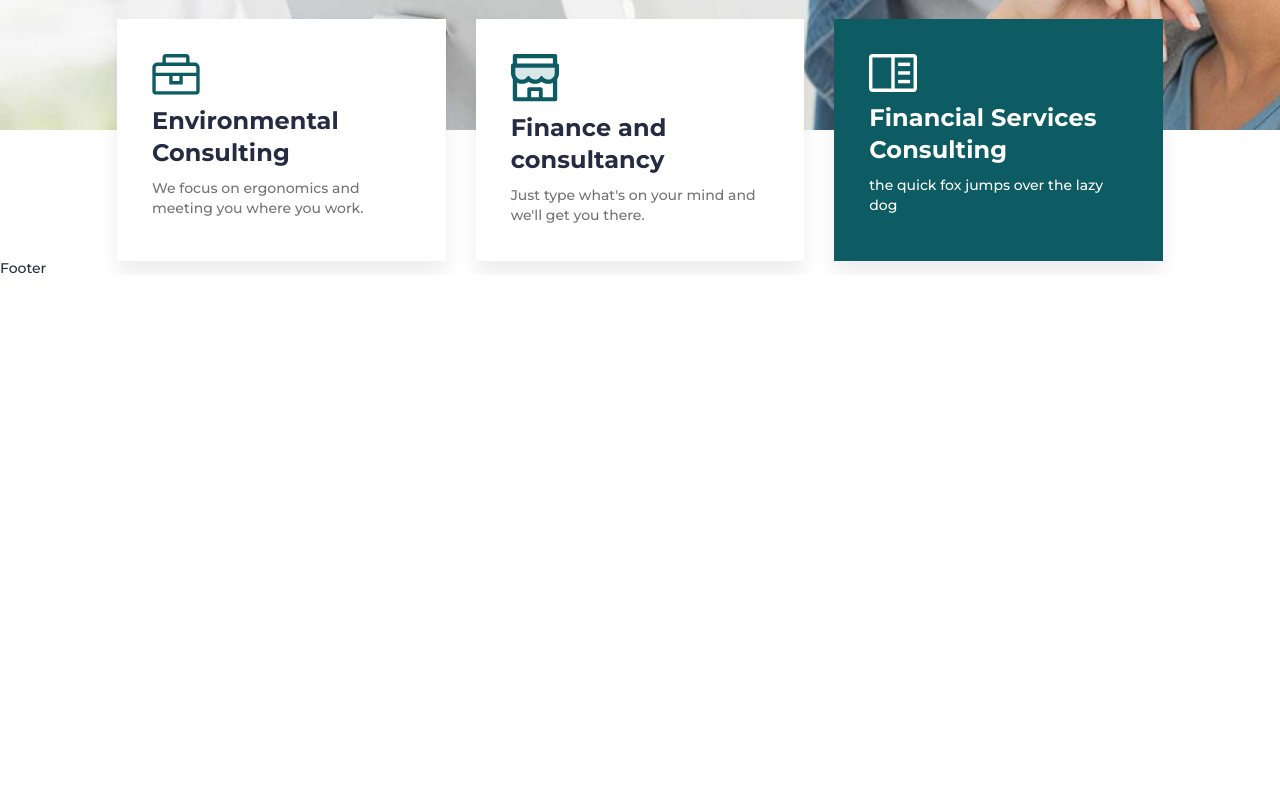
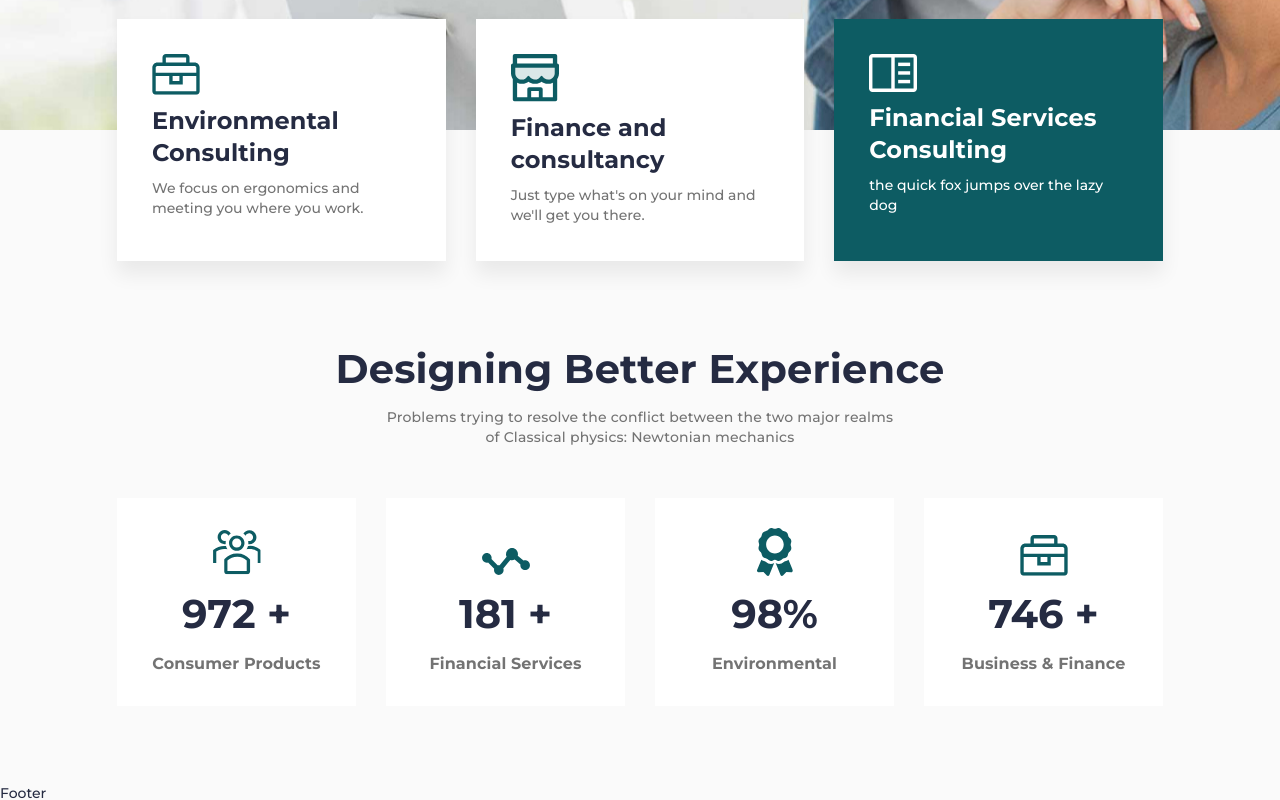
Before and after one commit to Rostyslav-R/Relvise_Training, a plain HTML site: page index.html in a window 1280 px wide. Shown: the part 661-1461 px from the top of the page. Before the commit the page ends 936 px from the top, so only its background shows below. Drawn offline with Linux system fonts and the light colour scheme.

Commit message:
Step 5: create four block of advantages

```diff
--- a/css/style.css
+++ b/css/style.css
@@ -30,6 +30,7 @@ h6 {
 html,
 body {
     height: 100%;
+    background-color:#FAFAFA;
     font-family: Montserrat;
     font-size: 14px;
     font-weight: 500;
@@ -44,7 +45,6 @@ body {
     position: relative;
     min-height: 100%;
     overflow: hidden;
-
 }
 ._container {
     max-width: 1046px;
@@ -119,12 +119,17 @@ body {
     line-height: calc(24 / 14 * 100%);
     color: #737373;
 }
+@media (max-width: 992px) {
+    .menu__link {
+        color: #000000;
+    }
+}
 @media (max-width: 479px) {
     .menu__link {
         font-size: 18px;
     }
 }
-/* ---------- Основной блок ---------- */
+/* -------------------- Общие стили страницы -------------------- */
 .page {
     flex: 1 1 auto;
 }
@@ -135,11 +140,40 @@ body {
     z-index: 2;
     margin: -111px 0 0 0;
 }
-/* ----------Нижний блок ---------- */
+.page__advantages {
+}
+/* -------------------- Общий блок стилей заголовков -------------------- */
+.header-block {
+    letter-spacing: 0.2px;
+    text-align: center;
+}
+.header-block__title {
+    font-size: 40px;
+    font-weight: 700;
+    line-height: 142%;
+}
+.header-block__title:not(:last-child) {
+    margin: 0 0 10px 0;
+}
+.header-block__subtitle {
+    line-height: 142%;
+    color: #737373;
+}
+@media (max-width: 992px) {
+    .header-block__title {
+        font-size: 35px;
+    }
+}
+@media (max-width: 768px) {
+    .header-block__title {
+        font-size: 30px;
+    }
+}
+/* -------------------- Нижний блок -------------------- */
 .footer {
     margin: 0;
 }
-/* ---------- Основной блок ---------- */
+/* --------------------- Основной блок -------------------- */
 .main-block {
     position: relative;
 }
@@ -171,6 +205,11 @@ body {
 @media (max-width:479px) {
     .main-block__title {
         font-size: 48px;
+    }
+}
+@media (max-width:360px) {
+    .main-block__title {
+        font-size: 40px;
     }
 }
 .main-block__text {
@@ -237,7 +276,7 @@ body {
         opacity: 0.5;
     }
 }
-/* ---------- Блок сервисов ---------- */
+/* -------------------- Блок сервисов --------------------  */
 .services {
 }
 .services__container {
@@ -307,3 +346,69 @@ body {
     line-height: 142%;
     color: #737373;
 }
+/* -------------------- Блок Достижений -------------------- */
+.advantages {
+    padding: 80px 0;
+}
+@media (max-width: 992px) {
+    .advantages {
+        padding: 50px 0;
+    }
+}
+@media (max-width: 768px) {
+    .advantages {
+        padding: 40px 0;
+    }
+}
+.advantages__container {
+}
+._container {
+}
+.advantages__header {
+    margin: 0 0 50px 0;
+}
+.advantages__body {
+    display: flex;
+    flex-wrap: wrap;
+    margin: 0 -15px -30px;
+}
+.advantages__column {
+    flex: 0 1 25%;
+    margin: 0 0 30px 0;
+    padding: 0 15px;
+}
+@media (max-width: 1035px) {
+    .advantages__column {
+        flex: 0 1 50%;
+    }
+}
+@media (max-width: 560px) {
+    .advantages__column {
+        flex: 0 1 100%;
+    }
+}
+.advantages__item {
+    padding: 30px;
+    background-color: #fff;
+    font-weight: 700;
+    text-align: center;
+}
+.advantages__item > *:not(:last-child) {
+    margin: 0 0 10px 0;
+}
+.advantages__icon {
+    display: flex;
+    justify-content: center;
+    align-items: flex-end;
+    height: 48px;
+}
+.advantages__value {
+    font-size: 40px;
+    line-height: 142%;
+}
+.advantages__text {
+    font-size: 16px;
+    letter-spacing: 0.1px;
+    line-height: 150%;
+    color: #737373;
+}
--- a/index.html
+++ b/index.html
@@ -80,6 +80,52 @@
                     </div>
                 </div>
             </section>
+            <section class="page__advantages advantages">
+                <div class="advantages__container _container">
+                    <div class="advantages__header header-block">
+                        <h2 class="header-block__title">Designing Better Experience</h2>
+                        <div class="header-block__subtitle">Problems trying to resolve the conflict between the two major realms <br> of Classical physics: Newtonian mechanics </div>
+                    </div>
+                    <div class="advantages__body">
+                        <div class="advantages__column">
+                            <div class="advantages__item">
+                                <div class="advantages__icon">
+                                    <img src="img/advantages/01.svg" alt="Consumer Products">
+                                </div>
+                                <div class="advantages__value">972 +</div>
+                                <div class="advantages__text">Consumer Products</div>
+                            </div>
+                        </div>
+                        <div class="advantages__column">
+                            <div class="advantages__item">
+                                <div class="advantages__icon">
+                                    <img src="img/advantages/02.svg" alt="Financial Services">
+                                </div>
+                                <div class="advantages__value">181 +</div>
+                                <div class="advantages__text">Financial Services</div>
+                            </div>
+                        </div>
+                        <div class="advantages__column">
+                            <div class="advantages__item">
+                                <div class="advantages__icon">
+                                    <img src="img/advantages/03.svg" alt="Environmental">
+                                </div>
+                                <div class="advantages__value">98%</div>
+                                <div class="advantages__text">Environmental</div>
+                            </div>
+                        </div>
+                        <div class="advantages__column">
+                            <div class="advantages__item">
+                                <div class="advantages__icon">
+                                    <img src="img/advantages/04.svg" alt="Business & Finance">
+                                </div>
+                                <div class="advantages__value">746 +</div>
+                                <div class="advantages__text">Business & Finance</div>
+                            </div>
+                        </div>
+                    </div>
+                </div>
+            </section>
         </main>
         <footer class="footer">
             Footer
```
